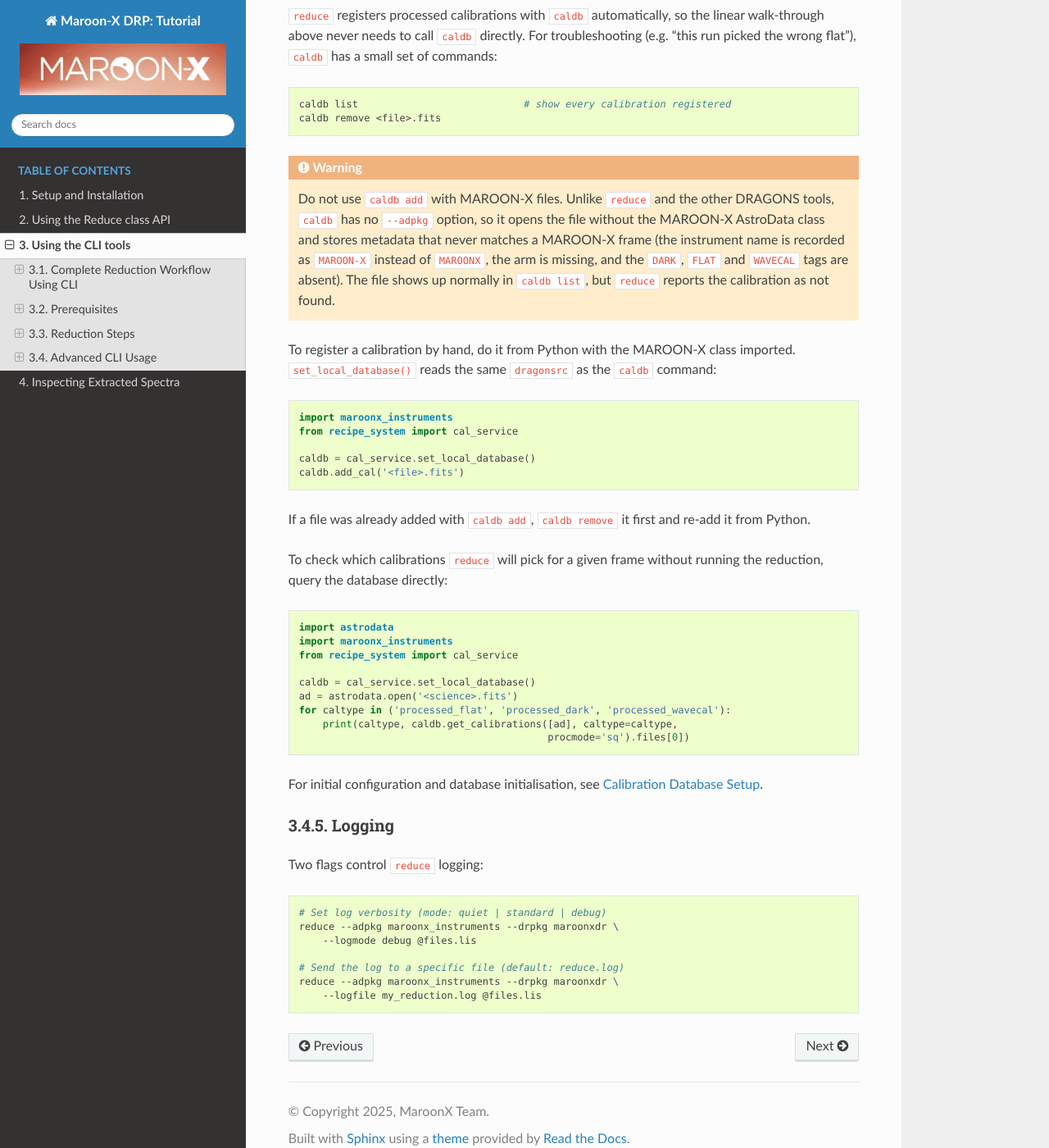
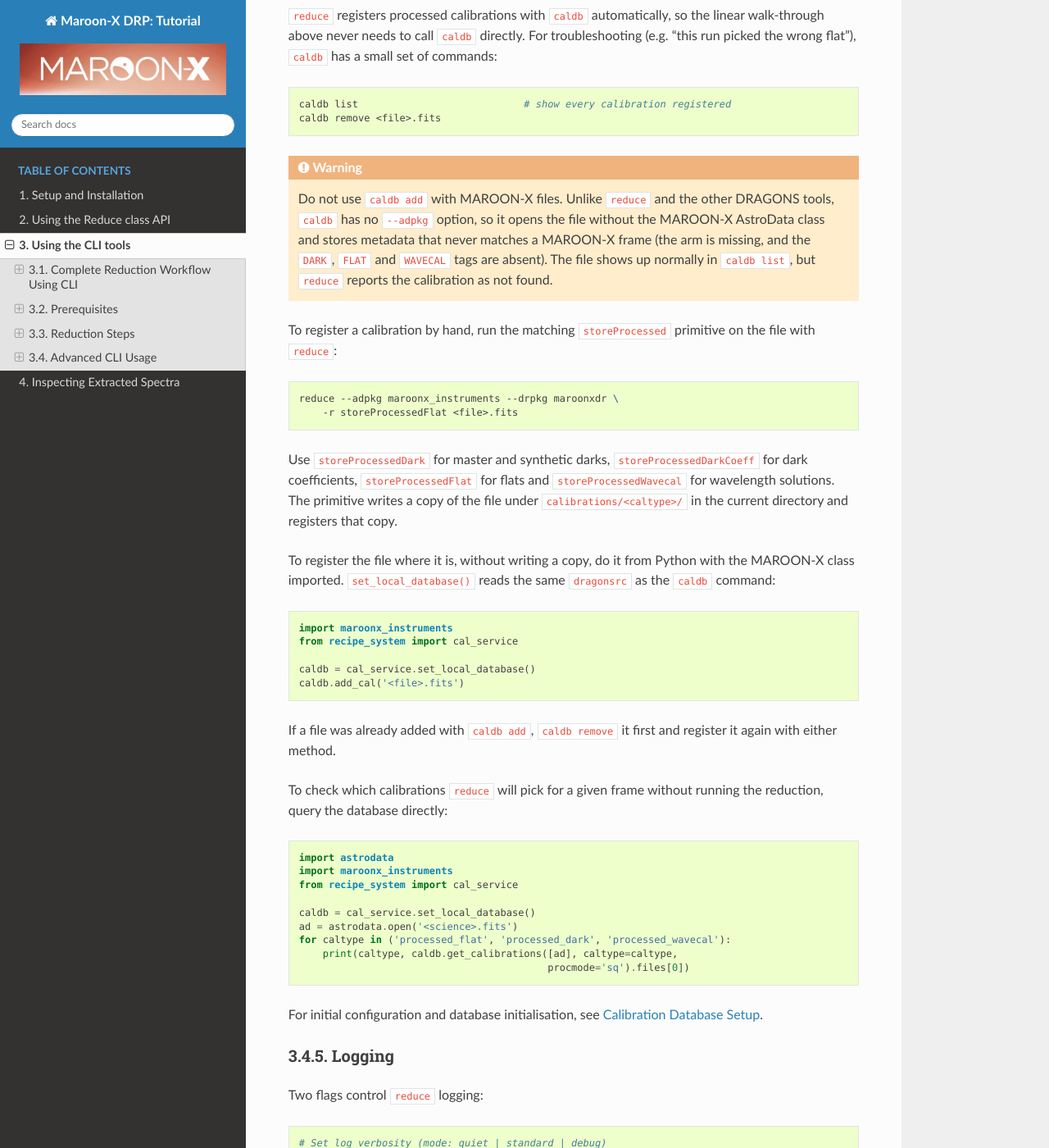
Before and after one commit to GeminiDRSoftware/MAROONXDR, a Sphinx documentation site: the page built from doc/tutorials/MAROONXDR_Tutorial/example_cli.rst, in a window 1280 px wide and 1400 px high, scrolled down 12288 px. Shown: the whole window at 82% size. Built offline with Sphinx 7.4.7 and the Read the Docs theme 3.1.0, drawn with Linux system fonts in a browser that asks for light colours; formulas are drawn with MathJax 3.

```diff
--- a/doc/tutorials/MAROONXDR_Tutorial/example_cli.rst
+++ b/doc/tutorials/MAROONXDR_Tutorial/example_cli.rst
@@ -642,15 +642,28 @@
 .. warning:: Do not use ``caldb add`` with MAROON-X files. Unlike
    ``reduce`` and the other DRAGONS tools, ``caldb`` has no ``--adpkg``
    option, so it opens the file without the MAROON-X AstroData class and
-   stores metadata that never matches a MAROON-X frame (the instrument
-   name is recorded as ``MAROON-X`` instead of ``MAROONX``, the arm is
+   stores metadata that never matches a MAROON-X frame (the arm is
    missing, and the ``DARK``, ``FLAT`` and ``WAVECAL`` tags are absent).
    The file shows up normally in ``caldb list``, but ``reduce`` reports
    the calibration as not found.
 
-To register a calibration by hand, do it from Python with the MAROON-X
-class imported. ``set_local_database()`` reads the same ``dragonsrc`` as
-the ``caldb`` command:
+To register a calibration by hand, run the matching ``storeProcessed``
+primitive on the file with ``reduce``:
+
+.. code-block:: bash
+
+    reduce --adpkg maroonx_instruments --drpkg maroonxdr \
+        -r storeProcessedFlat <file>.fits
+
+Use ``storeProcessedDark`` for master and synthetic darks,
+``storeProcessedDarkCoeff`` for dark coefficients, ``storeProcessedFlat``
+for flats and ``storeProcessedWavecal`` for wavelength solutions. The
+primitive writes a copy of the file under ``calibrations/<caltype>/`` in
+the current directory and registers that copy.
+
+To register the file where it is, without writing a copy, do it from
+Python with the MAROON-X class imported. ``set_local_database()`` reads
+the same ``dragonsrc`` as the ``caldb`` command:
 
 .. code-block:: python
 
@@ -661,7 +674,7 @@
     caldb.add_cal('<file>.fits')
 
 If a file was already added with ``caldb add``, ``caldb remove`` it
-first and re-add it from Python.
+first and register it again with either method.
 
 To check which calibrations ``reduce`` will pick for a given frame
 without running the reduction, query the database directly:
```
Also changed, not shown: 3 other files.
